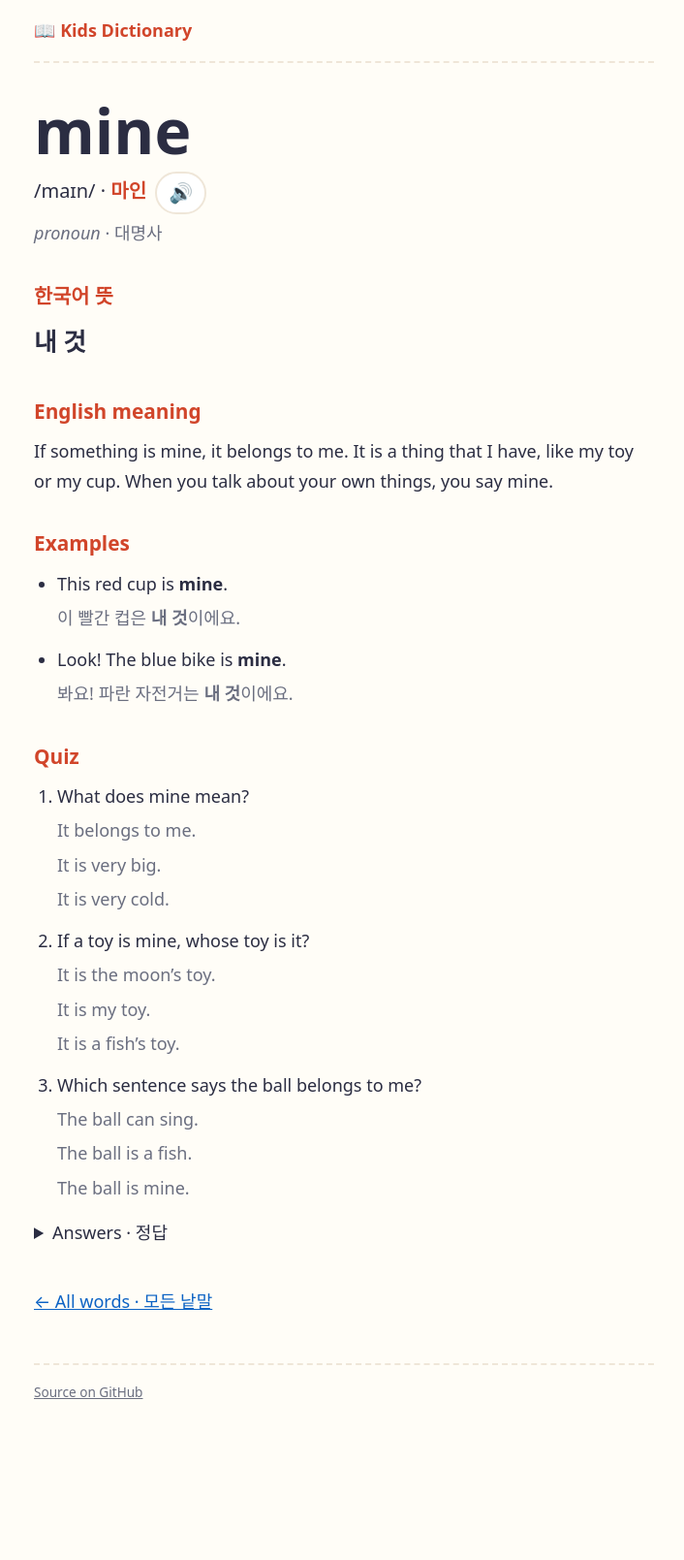
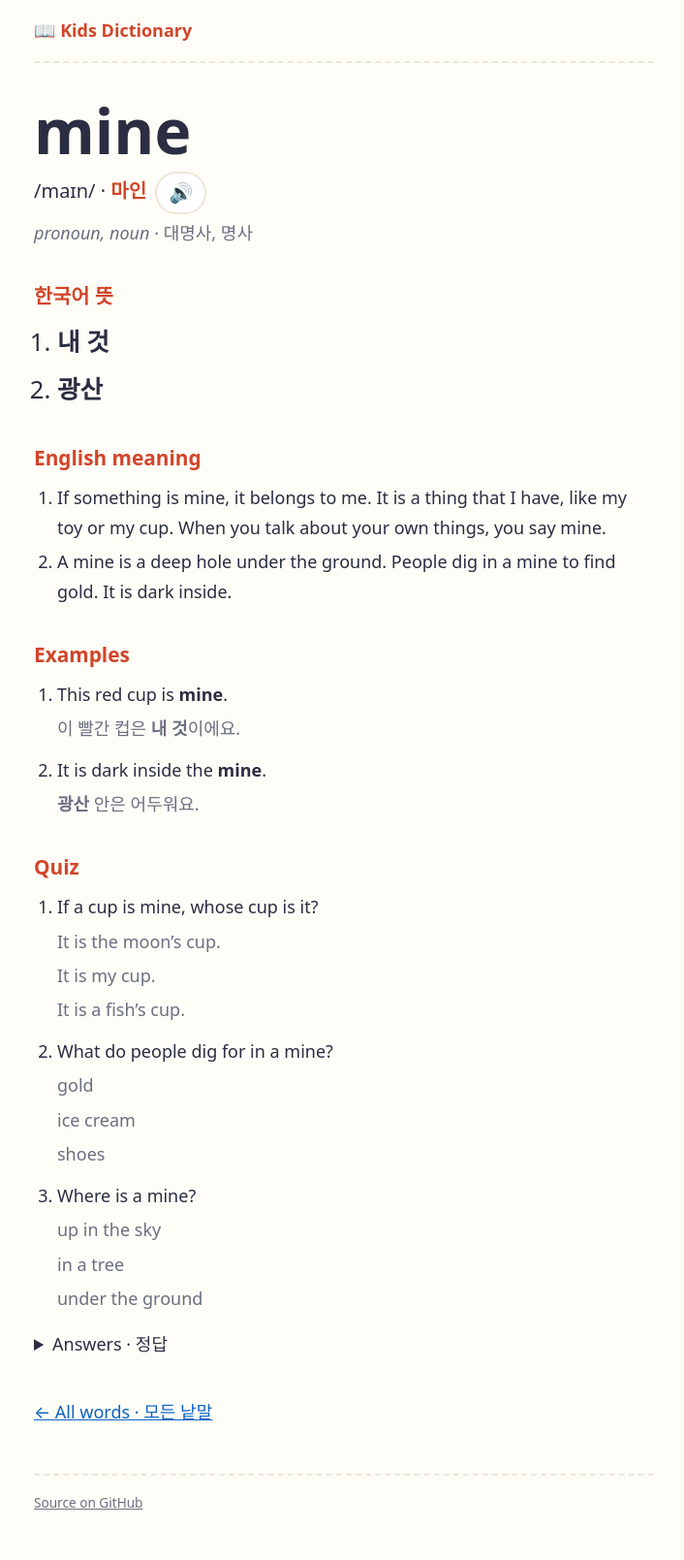
Before and after one commit to ctbot000/kids-dictionary, a Jekyll site: the page built from words/mine.md, in a window 1280 px wide. Shown: the whole page at 97% size, without its empty margins (285-991 px from the left). Built offline with Jekyll 4.4.1, drawn with Linux system fonts in a browser that asks for light colours; our own code applies the rules of GitHub Pages for plain Markdown files; Markdown is read by kramdown in place of the engine named in the settings; before the commit the page ends 1495 px from its top, so only the background shows below that.

Commit message:
Add the mine (place) meaning to mine
Co-Authored-By: Claude Sonnet 5.5 <noreply@anthropic.com>

```diff
--- a/words/mine.md
+++ b/words/mine.md
@@ -2,45 +2,49 @@
 
 /maɪn/ · **마인**
 
-*pronoun* · 대명사
+*pronoun, noun* · 대명사, 명사
 
 ## 한국어 뜻
 
-**내 것**
+1. **내 것**
+2. **광산**
 
 ## English meaning
 
-If something is mine, it belongs to me.
-It is a thing that I have, like my toy or my cup.
-When you talk about your own things, you say mine.
+1. If something is mine, it belongs to me.
+   It is a thing that I have, like my toy or my cup.
+   When you talk about your own things, you say mine.
+2. A mine is a deep hole under the ground.
+   People dig in a mine to find gold.
+   It is dark inside.
 
 ## Examples
 
-- This red cup is **mine**.
-  - 이 빨간 컵은 **내 것**이에요.
-- Look! The blue bike is **mine**.
-  - 봐요! 파란 자전거는 **내 것**이에요.
+1. This red cup is **mine**.
+   - 이 빨간 컵은 **내 것**이에요.
+2. It is dark inside the **mine**.
+   - **광산** 안은 어두워요.
 
 ## Quiz
 
-1. What does mine mean?
-   - It belongs to me.
-   - It is very big.
-   - It is very cold.
-2. If a toy is mine, whose toy is it?
-   - It is the moon's toy.
-   - It is my toy.
-   - It is a fish's toy.
-3. Which sentence says the ball belongs to me?
-   - The ball can sing.
-   - The ball is a fish.
-   - The ball is mine.
+1. If a cup is mine, whose cup is it?
+   - It is the moon's cup.
+   - It is my cup.
+   - It is a fish's cup.
+2. What do people dig for in a mine?
+   - gold
+   - ice cream
+   - shoes
+3. Where is a mine?
+   - up in the sky
+   - in a tree
+   - under the ground
 
 <details>
 <summary>Answers · 정답</summary>
 
-1. It belongs to me.
-2. It is my toy.
-3. The ball is mine.
+1. It is my cup.
+2. gold
+3. under the ground
 
 </details>
```
Also changed, not shown: README.md (+1 -1 lines).
